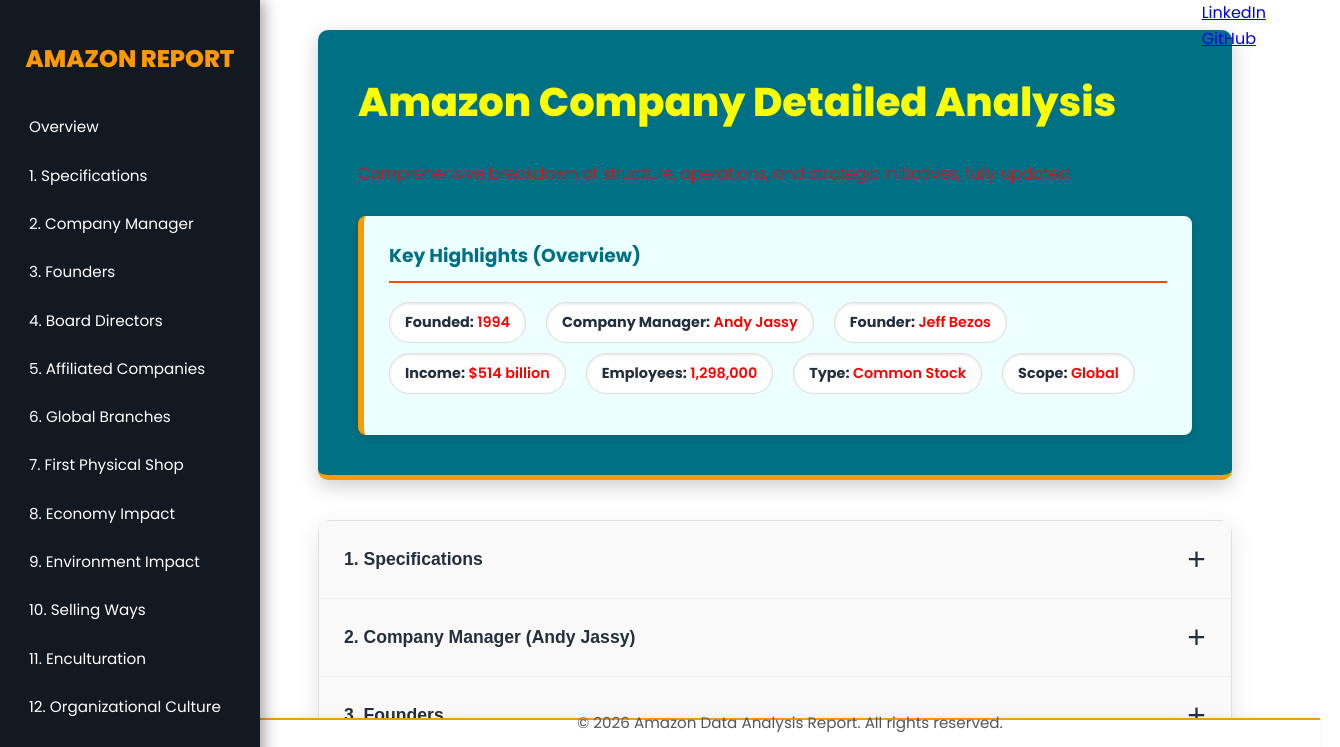
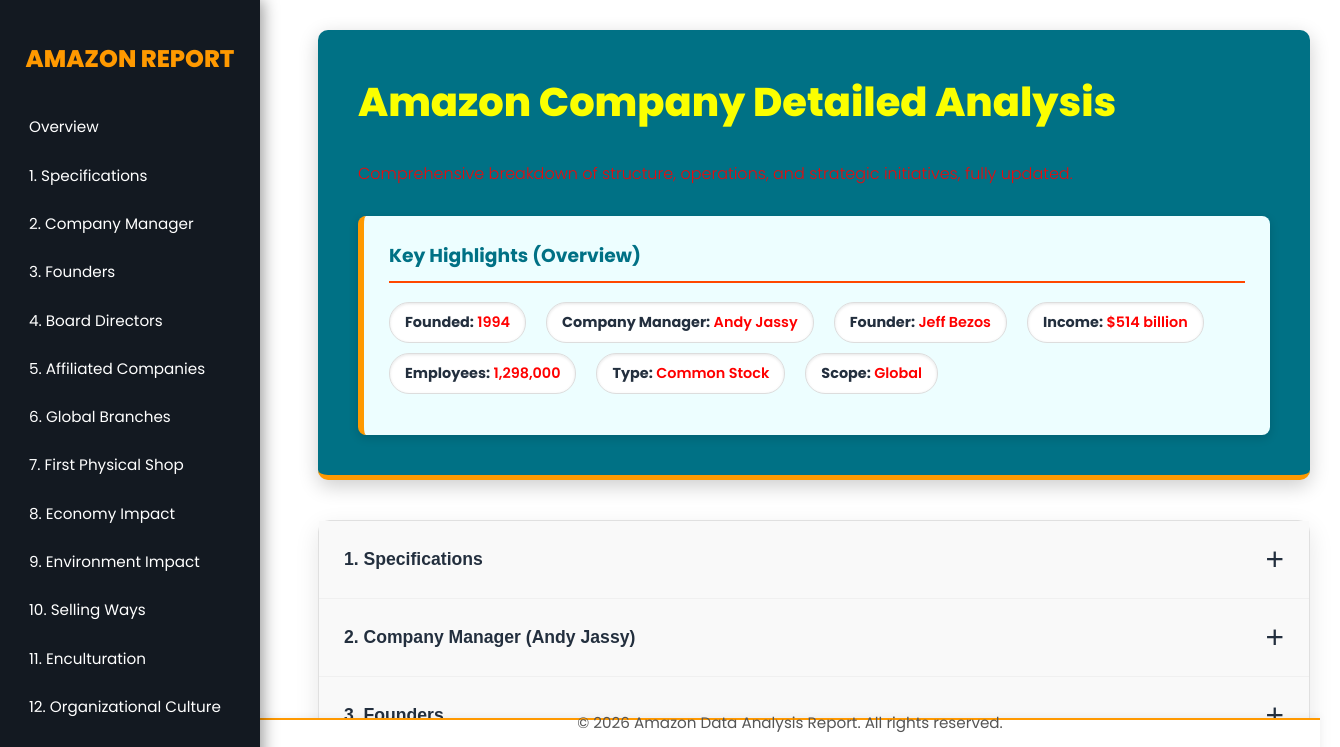
Before and after one commit to AmirAli258/Amazon.website, a plain HTML site: page index.html in a window 1280 px wide. Shown: the top 747 px of the page, 1340 px wide, since content can reach past the window. Drawn offline with Linux system fonts and the light colour scheme.

Commit message:
Update index.html

```diff
--- a/index.html
+++ b/index.html
@@ -697,14 +697,7 @@
         });
 
     </script>
-    <div class="social-links">
-  <a href="https://www.linkedin.com/in/amirali-bagheri-b654aa376" target="_blank">
-    LinkedIn
-  </a>
 
-  <a href="https://github.com/AmirAliSec" target="_blank">
-    GitHub
-  </a>
 </div>
 </body>
 </html>
```
